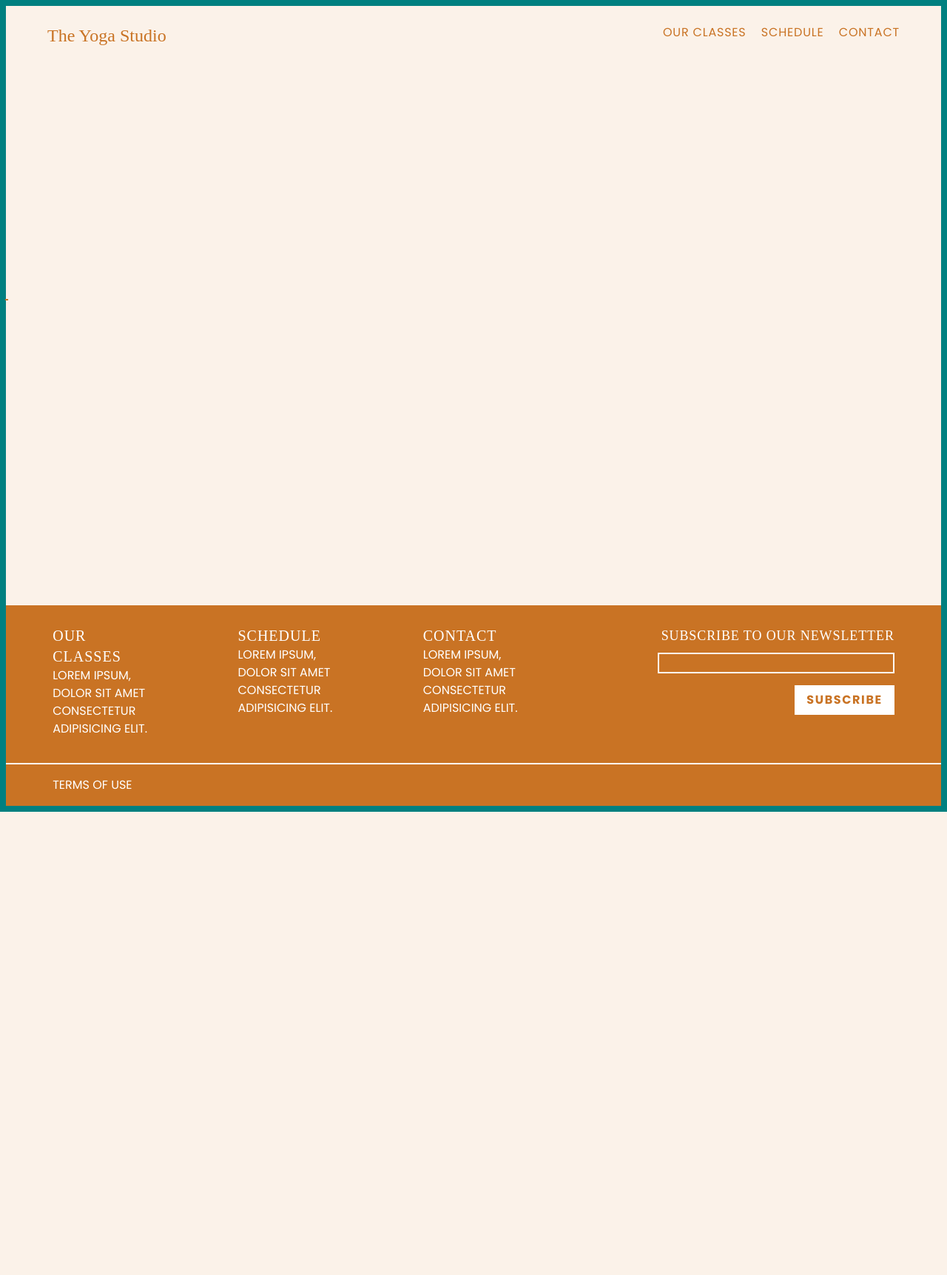
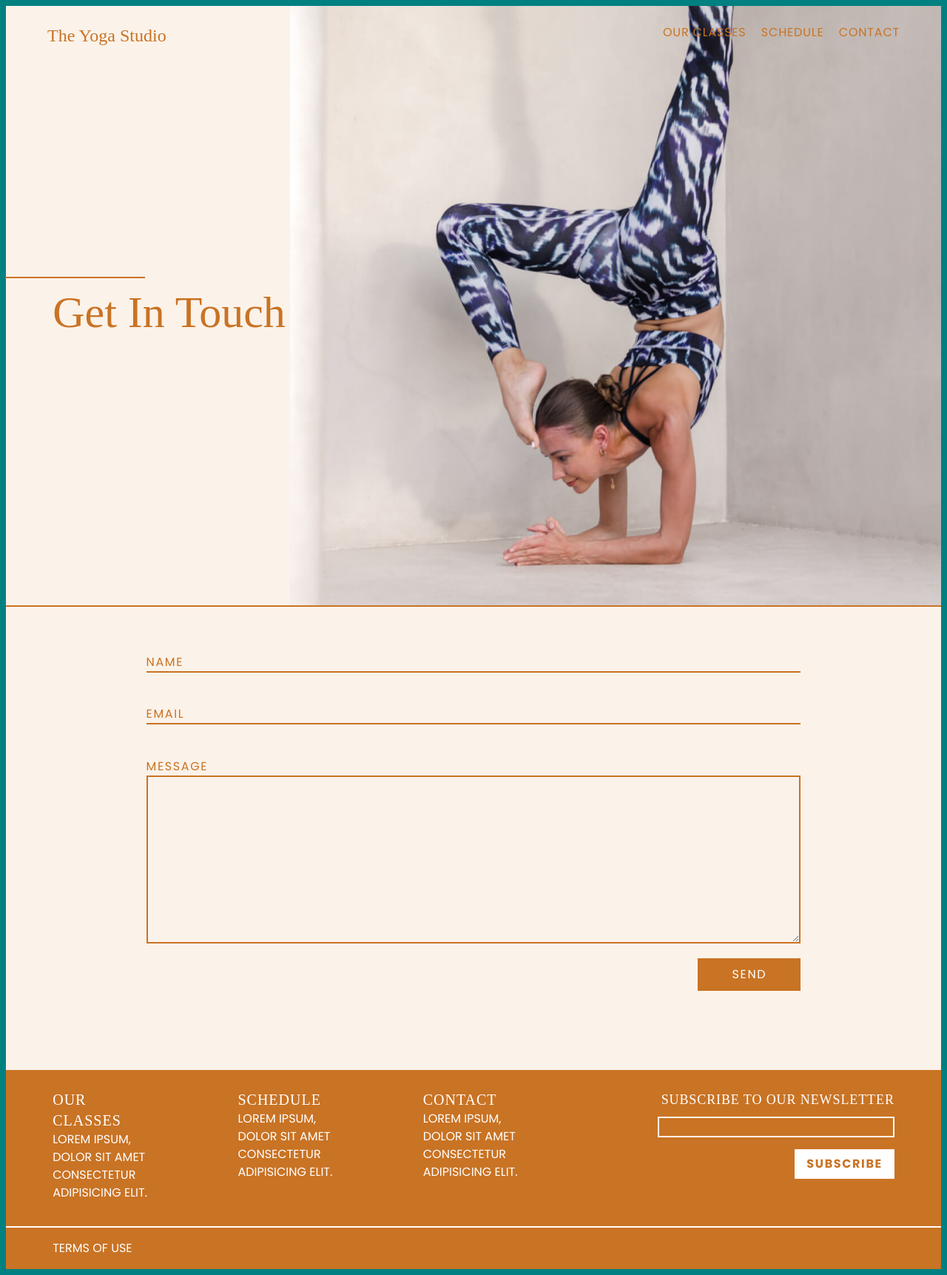
Before and after one commit to masofia12/yoga-studio-website-in-a-day, a Jekyll site: the page built from contact.html, in a window 1280 px wide. Shown: the whole page at 74% size. Built offline with Jekyll 4.4.1, drawn with Linux system fonts in a browser that asks for light colours; some web fonts are replaced; a style sheet for code colours, icons or effects is not loaded; before the commit the page ends 1097 px from its top, so only the background shows below that.

Commit message:
contact page

```diff
--- a/assets/css/output-style.css
+++ b/assets/css/output-style.css
@@ -671,6 +671,9 @@ div, nav, header, section {
 .bg-\[position\:50\%_16\%\] {
   background-position: 50% 16%;
 }
+.bg-\[position\:50\%_85\%\] {
+  background-position: 50% 85%;
+}
 .bg-center {
   background-position: center;
 }
@@ -689,6 +692,10 @@ div, nav, header, section {
 }
 .p-\[5vw\] {
   padding: 5vw;
+}
+.px-15p {
+  padding-left: 15%;
+  padding-right: 15%;
 }
 .px-5p {
   padding-left: 5%;
@@ -727,6 +734,9 @@ div, nav, header, section {
 }
 .text-center {
   text-align: center;
+}
+.text-right {
+  text-align: right;
 }
 .font-sans {
   font-family: Poppins, sans-serif;
@@ -787,6 +797,10 @@ div, nav, header, section {
 }
 .bg-blend-overlay {
   background-blend-mode: overlay;
+}
+.outline-none {
+  outline: 2px solid transparent;
+  outline-offset: 2px;
 }
 
 
@@ -894,6 +908,49 @@ div, nav, header, section {
   background-color: rgb(201 115 36 / var(--tw-bg-opacity));
 }
 
+.placeholder\:tracking-widest::-moz-placeholder {
+  letter-spacing: 0.1em;
+}
+
+.placeholder\:tracking-widest::placeholder {
+  letter-spacing: 0.1em;
+}
+
+.placeholder\:text-copper::-moz-placeholder {
+  --tw-text-opacity: 1;
+  color: rgb(201 115 36 / var(--tw-text-opacity));
+}
+
+.placeholder\:text-copper::placeholder {
+  --tw-text-opacity: 1;
+  color: rgb(201 115 36 / var(--tw-text-opacity));
+}
+
+.hover\:border-2:hover {
+  border-width: 2px;
+}
+
+.hover\:border-copper:hover {
+  --tw-border-opacity: 1;
+  border-color: rgb(201 115 36 / var(--tw-border-opacity));
+}
+
+.hover\:bg-light:hover {
+  --tw-bg-opacity: 1;
+  background-color: rgb(251 242 233 / var(--tw-bg-opacity));
+}
+
+.hover\:text-copper:hover {
+  --tw-text-opacity: 1;
+  color: rgb(201 115 36 / var(--tw-text-opacity));
+}
+
+@media (min-width: 640px) {
+  .sm\:mt-10p {
+    margin-top: 10%;
+  }
+}
+
 @media (min-width: 768px) {
   .md\:absolute {
     position: absolute;
@@ -910,6 +967,9 @@ div, nav, header, section {
   }
   .md\:mr-0 {
     margin-right: 0px;
+  }
+  .md\:mt-5p {
+    margin-top: 5%;
   }
   .md\:flex {
     display: flex;
--- a/contact.html
+++ b/contact.html
@@ -1,4 +1,26 @@
 ---
 layout: default
-indented-banner:
+indented-banner: true
+heading: Get in touch
+banner-image: /images/jempinis-9.jpg
+banner-image-alt:
+background-position: bg-[position:50%_85%]
 ---
+<!-------------------------------- Contact form ---------------------------->
+<section>
+    <div class="py-5p px-15p">
+        <form class="grid mb-5p">
+
+            <input class="bg-light border-b-2 border-copper uppercase inline-block placeholder:text-copper placeholder:tracking-widest mb-5p outline-none" type="text" name="_name" id="_name" placeholder="Name" aria-label="Name"/>
+
+            <input class="mb-5p bg-light border-b-2 border-copper uppercase inline-block placeholder:text-copper placeholder:tracking-widest outline-none" type="email" name="_replyto" id="_replyto" placeholder="Email" aria-label="Email"/>
+
+            <div class="block">
+                <label class="uppercase text-copper tracking-widest" for="message"> Message </label>
+                <textarea class="w-full h-full bg-light border-2 border-copper uppercase inline-block outline-none" rows="8" name="message" id="message"></textarea>
+            </div>
+
+            <div class="block text-right"><a type="submit" class="md:mt-5p sm:mt-10p px-5p button border-2 border-copper uppercase tracking-widest hover:bg-light hover:border-2 hover:border-copper hover:text-copper">Send</a></div>
+        </form>
+    </div>
+</section>
```
Also changed, not shown: style.css (line endings or trailing spaces).
